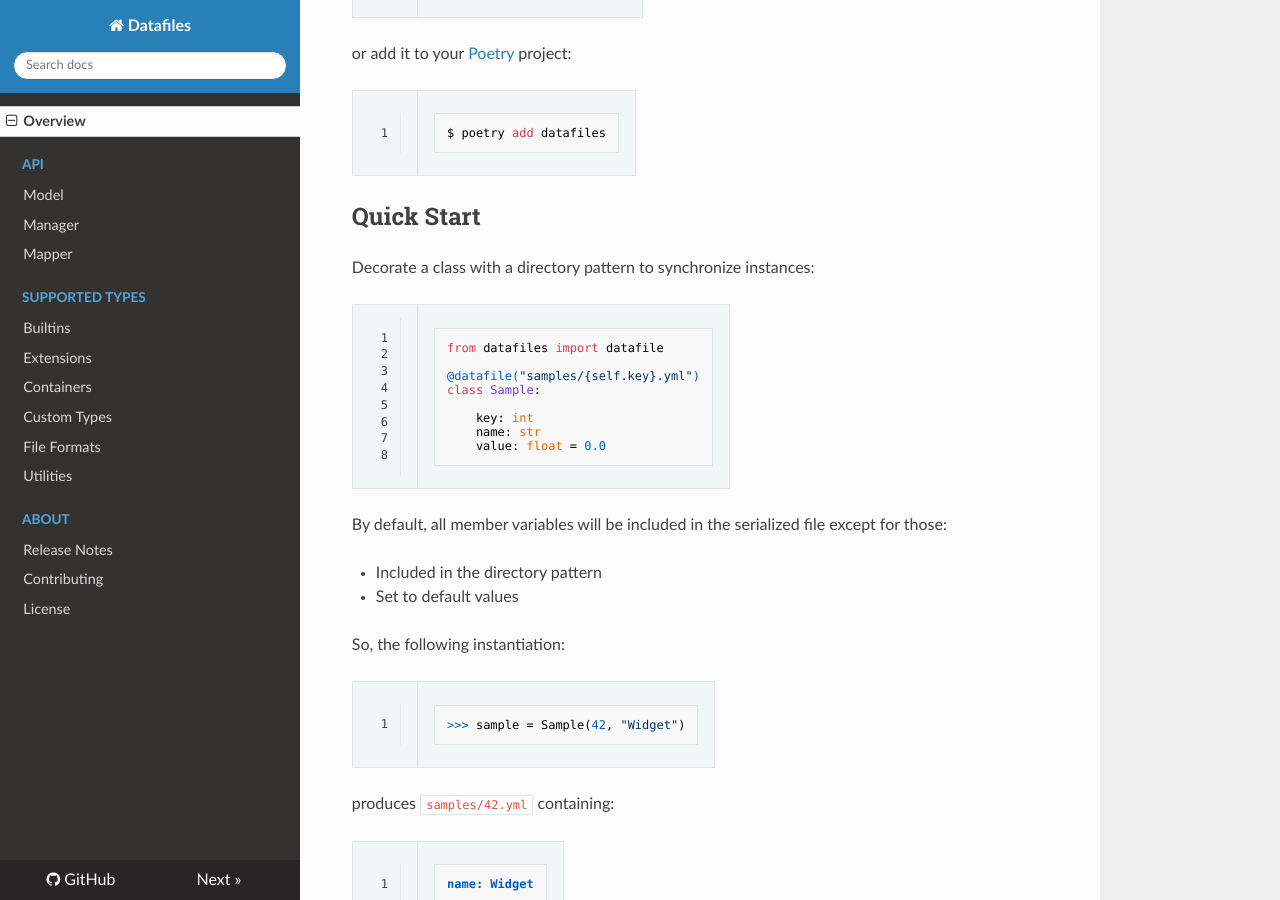
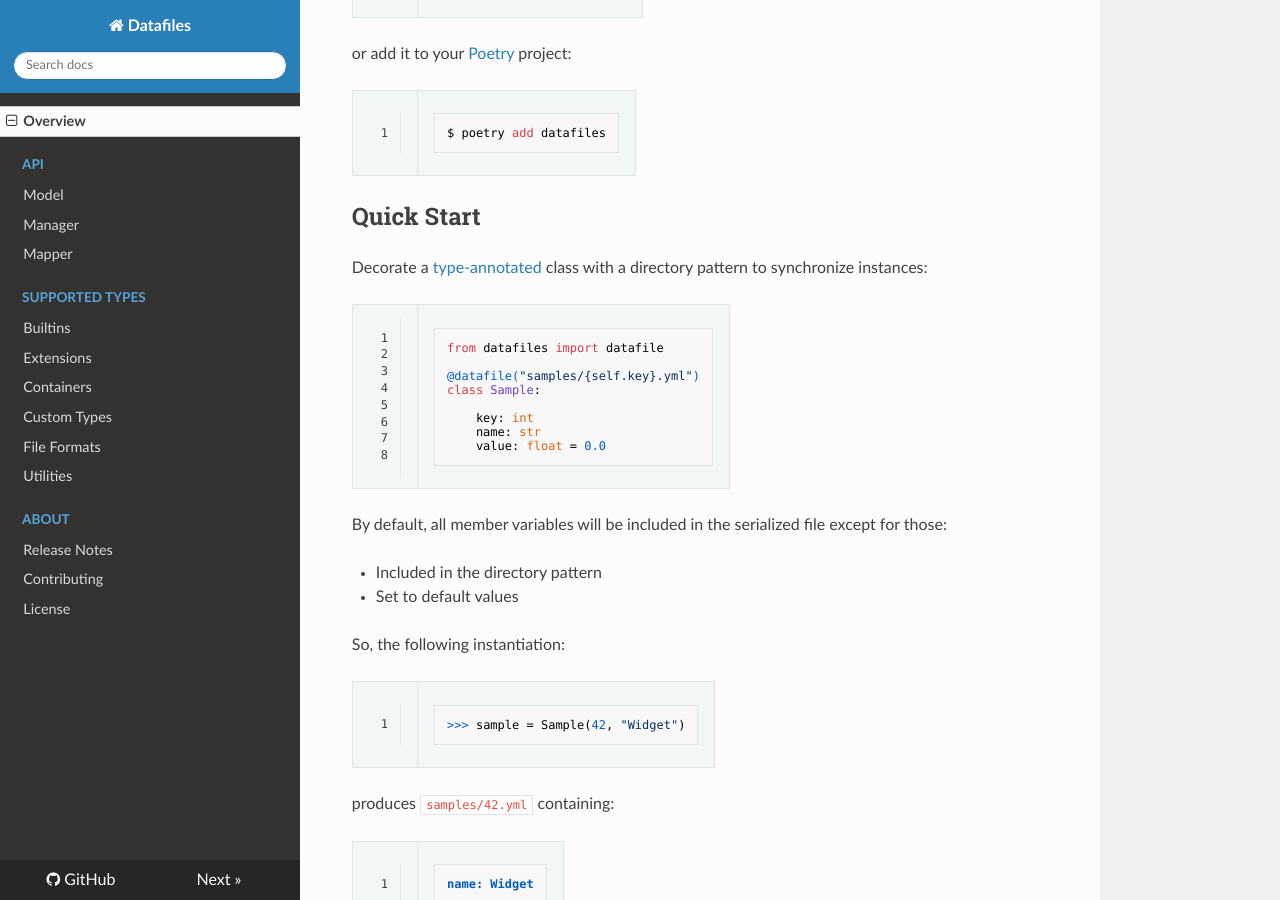
Before and after one commit to jacebrowning/datafiles, an MkDocs documentation site: the page built from docs/index.md, in a window 1280 px wide and 900 px high, scrolled down 429 px. Built offline with MkDocs 1.6.1, drawn with Linux system fonts in a browser that asks for light colours; nearby versions of some CDN libraries.

````diff
--- a/docs/index.md
+++ b/docs/index.md
@@ -18,7 +18,7 @@ $ poetry add datafiles
 
 ## Quick Start
 
-Decorate a class with a directory pattern to synchronize instances:
+Decorate a [type-annotated](https://docs.python.org/3/library/typing.html) class with a directory pattern to synchronize instances:
 
 ```python
 from datafiles import datafile
````
Also changed, not shown: docs/api/model.md (+1 -0 lines), 1 other file.
